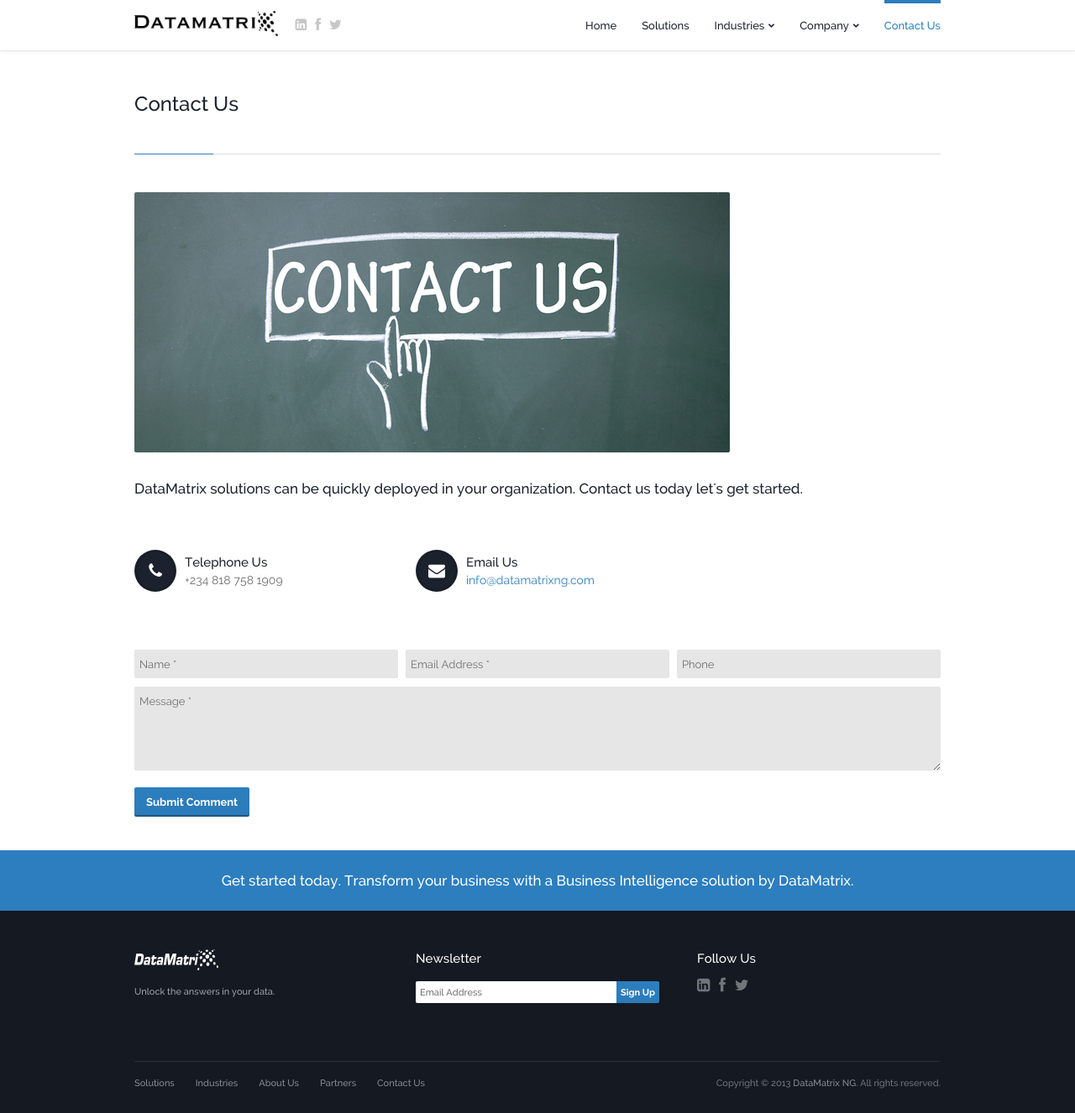
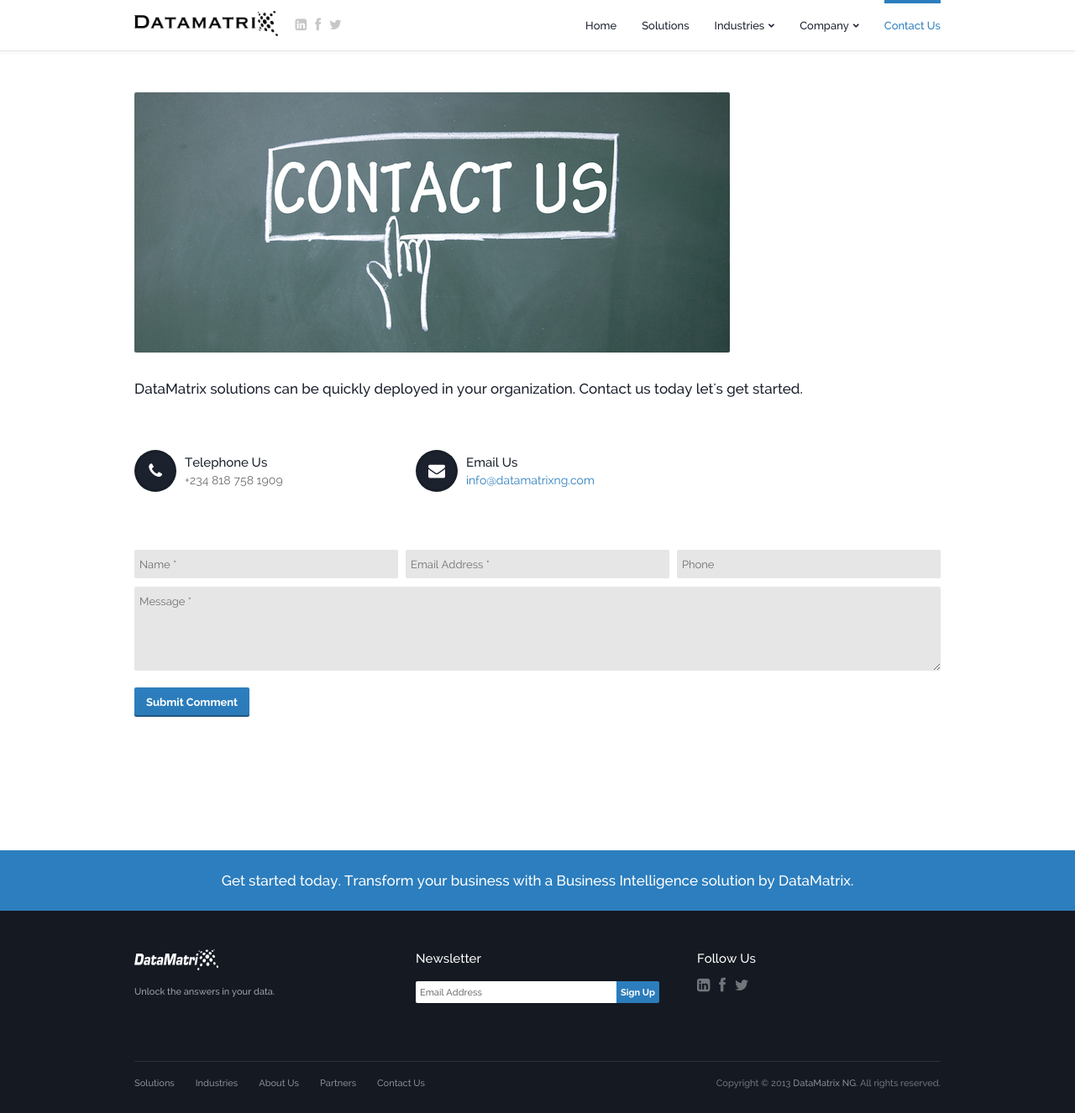
Before and after one commit to dtmtx/dtmtx.github.io, a Jekyll site: the page built from contact.html, in a window 1280 px wide and 1326 px high. Shown: the whole window at 84% size. Built offline with Jekyll 4.4.1, drawn with Linux system fonts in a browser that asks for light colours; Markdown is read by kramdown in place of the engine named in the settings.

Commit message:
remove contact us header

```diff
--- a/contact.html
+++ b/contact.html
@@ -14,7 +14,7 @@
 					<!-- ~~~~~~~~~~~~~~~~~~~~~~~~~~~~~~~ -->
 					<!-- Page Title -->
 					<!-- ~~~~~~~~~~~~~~~~~~~~~~~~~~~~~~~ -->
-					<h1>Contact Us</h1>
+					<!--h1>Contact Us</h1-->
 					<!-- ~~~~~~~~~~~~~~~~~~~~~~~~~~~~~~~ -->
 					<!-- END Title -->
 					<!-- ~~~~~~~~~~~~~~~~~~~~~~~~~~~~~~~ -->
```
